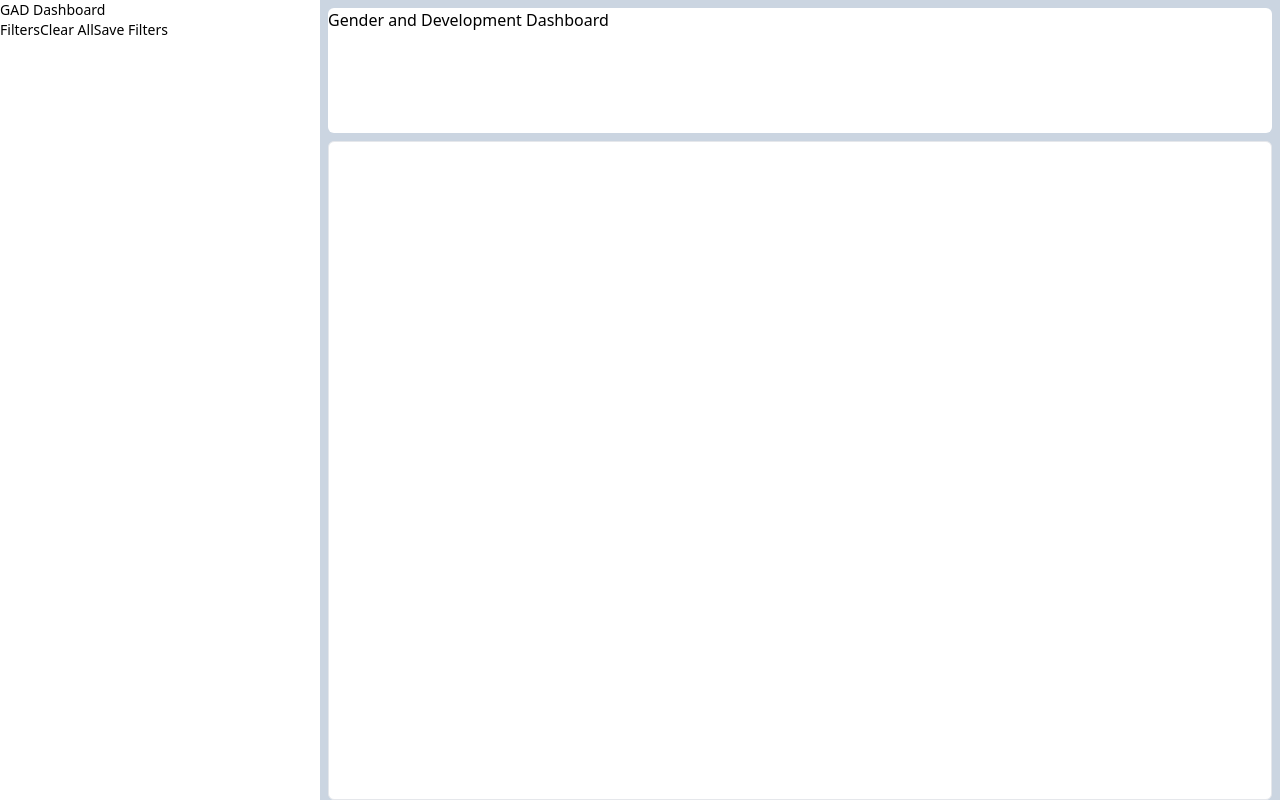
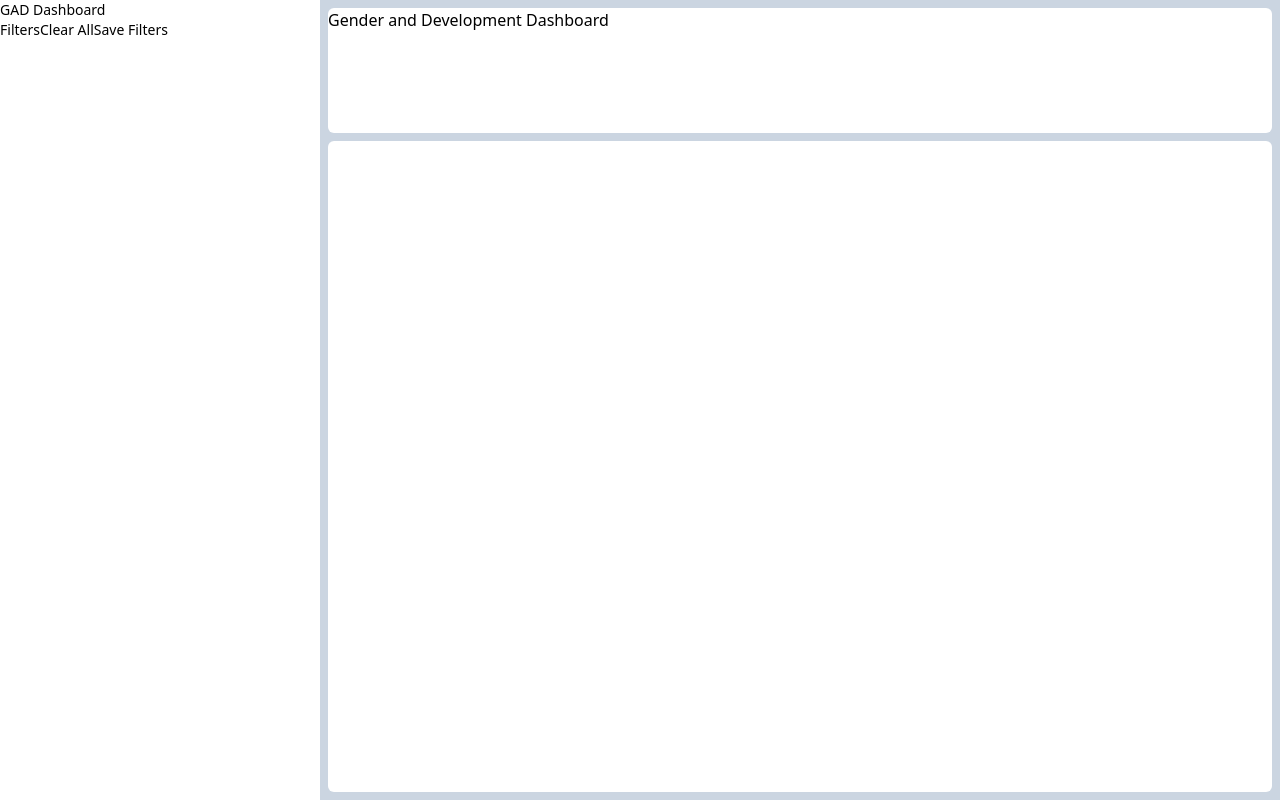
Before and after one commit to progchris00/GAD-Solution, a website: page src/index.html in a window 1280 px wide. Drawn offline with nearby package versions, Linux system fonts and the light colour scheme.

Commit message:
feat: update main section

```diff
--- a/src/index.html
+++ b/src/index.html
@@ -27,7 +27,8 @@
       </div>
     </aside>
     <main
-      class="bg-white mx-2 mt-2 rounded-md flex gap-2 col-start-4 col-end-13 row-start-3 row-end-13 items-center justify-center border border-1"
+      class="bg-white mx-2 my-2 rounded-md col-start-4 col-end-13 row-start-3 row-end-13 text-sm"
+      id="main"
     ></main>
   </body>
 </html>
```
